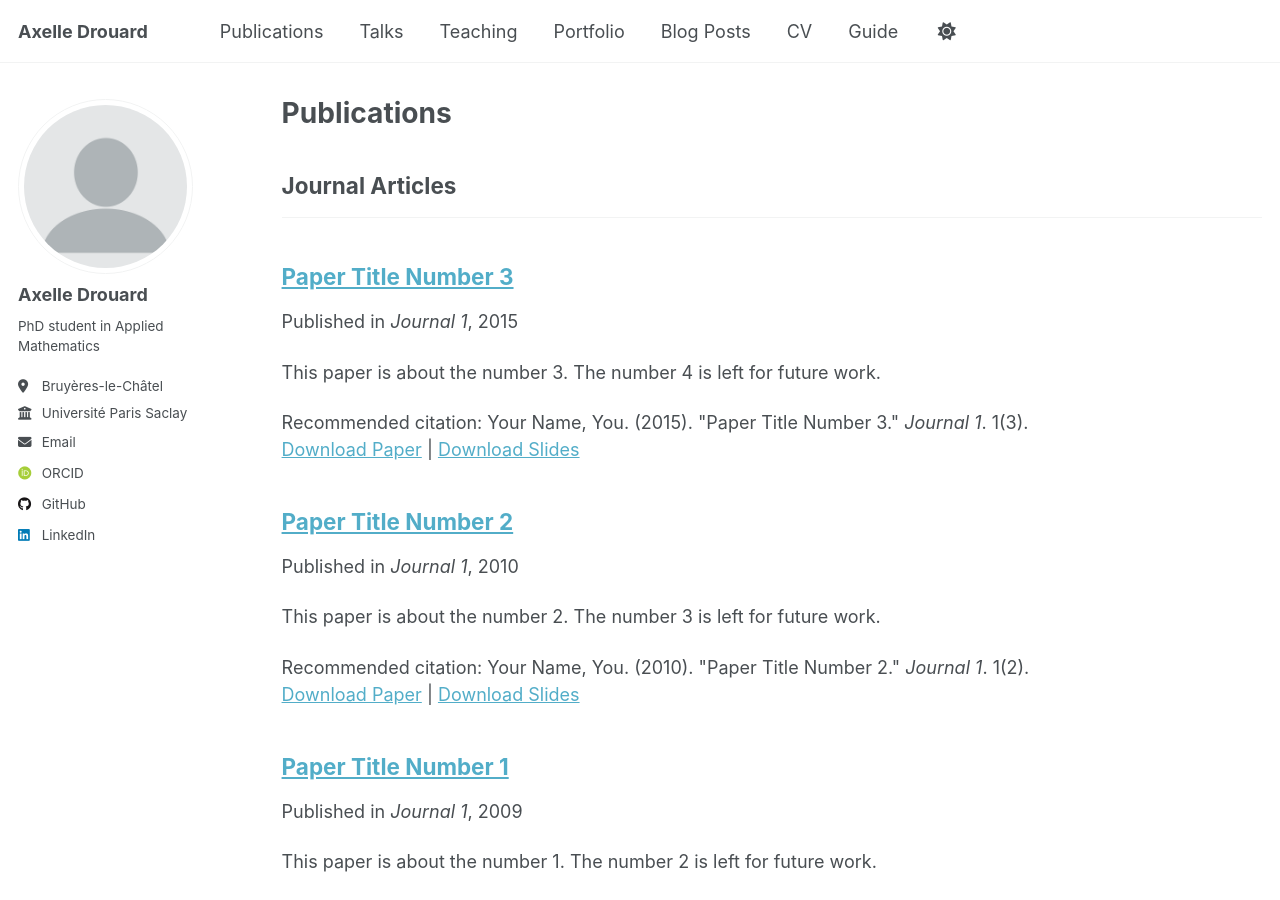
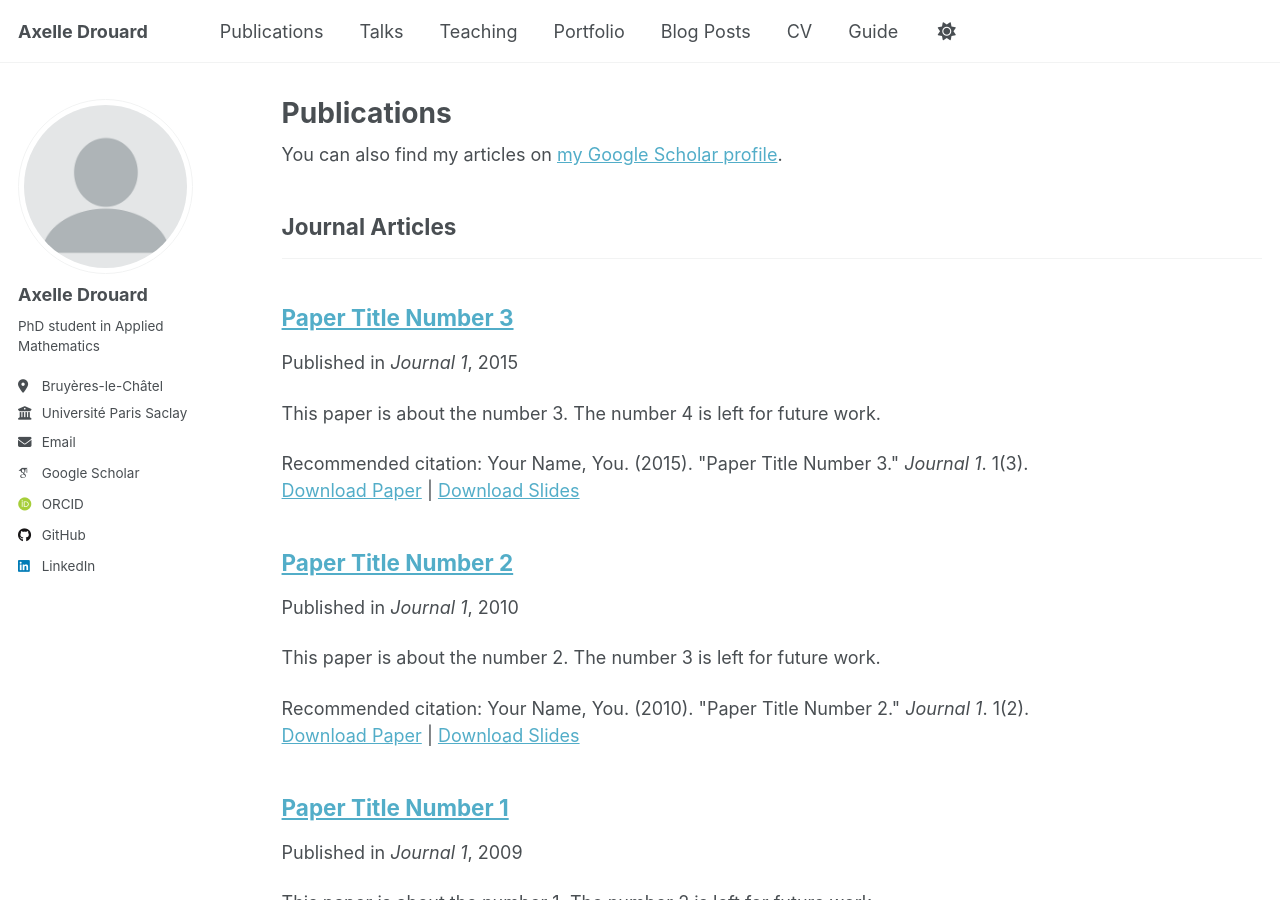
Before and after one commit to axelledrouard/axelledrouard.github.io, a Jekyll site: the page built from _pages/publications.html, in a window 1280 px wide and 900 px high. Built offline with Jekyll 4.4.1, drawn with Linux system fonts in a browser that asks for light colours; some web fonts are replaced; a script that is not in the unit is left out; part of the change alters nothing that is shown.

Commit message:
add google scholar

```diff
--- a/_config.yml
+++ b/_config.yml
@@ -35,7 +35,7 @@ author:
   # Academic websites
   academia         : # URL
   arxiv            : # URL - Update with the correct link to your profile
-  googlescholar    : # "https://scholar.google.com/citations?user=PS_CX0AAAAAJ"
+  googlescholar    : https://scholar.google.com/citations?user=uGoZlC4AAAAJ&hl=fr
   inspire-hep      : # URL
   impactstory      : # URL
   orcid            : "https://orcid.org/0009-0009-3003-2373"
```
